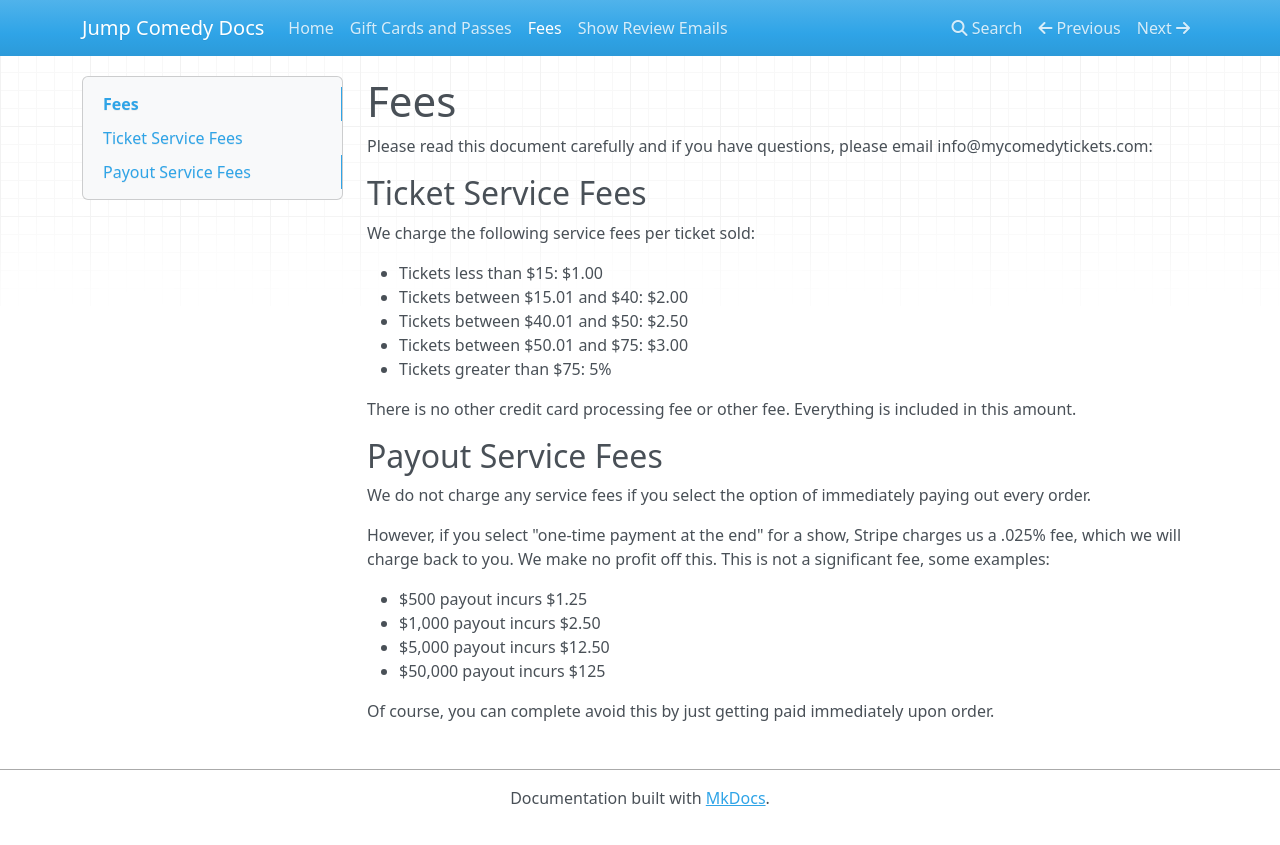
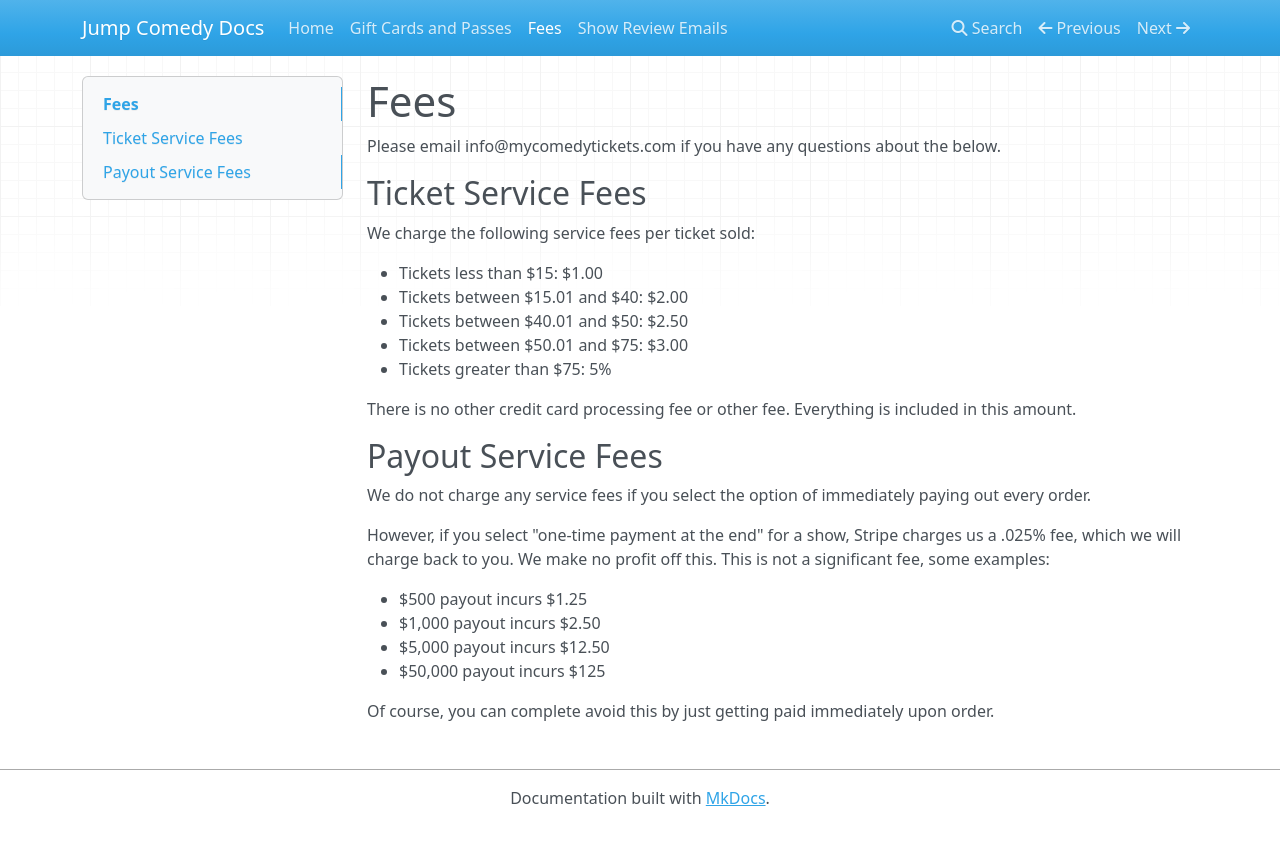
Before and after one commit to Jump-Comedy/jump-comedy-docs, an MkDocs documentation site: the page built from docs/service-fees.md, in a window 1280 px wide. Shown: the top 845 px of the page. Built offline with MkDocs 1.6.1, drawn with Linux system fonts in a browser that asks for light colours; nearby versions of some CDN libraries.

Commit message:
more words

```diff
--- a/docs/service-fees.md
+++ b/docs/service-fees.md
@@ -1,6 +1,6 @@
 # Fees
 
-Please read this document carefully and if you have questions, please email info@mycomedytickets.com:
+Please email info@mycomedytickets.com if you have any questions about the below.
 
 ## Ticket Service Fees
 
```
